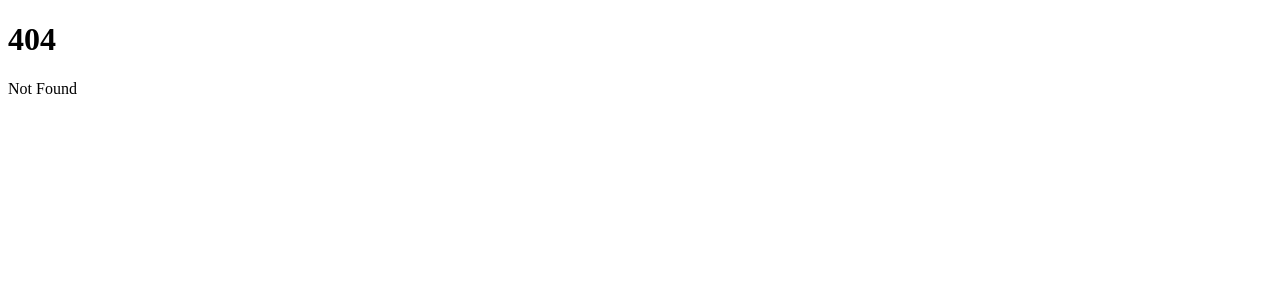
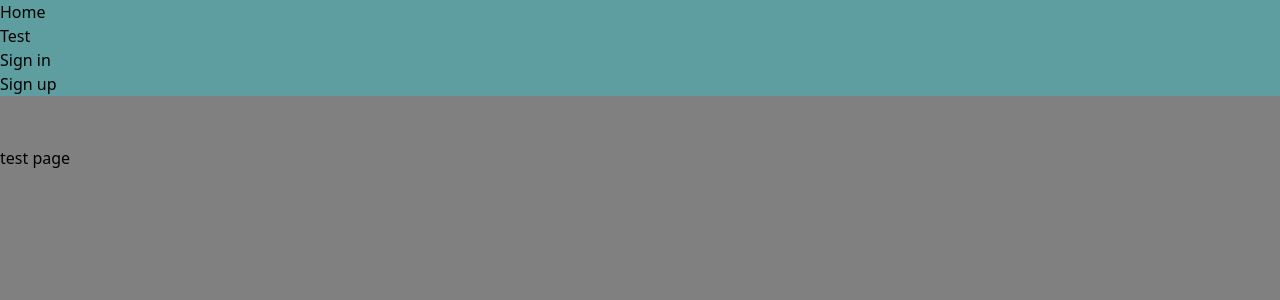
Before and after one commit to jujumilk3/svelte-study, a SvelteKit app in the folder super-simple-blog/: page /test in a window 1280 px wide. Before the commit this address had no page. Shown: the top 300 px of the page. Built offline with nearby package versions, Linux system fonts and the light colour scheme.

Commit message:
build pages and nav

```diff
--- a/super-simple-blog/src/+layout.svelte
+++ /dev/null
@@ -1,5 +0,0 @@
-<script>
-    import "../app.css";
-</script>
-
-<slot />
--- /dev/null
+++ b/super-simple-blog/src/lib/api/apiRequests.ts
@@ -0,0 +1,53 @@
+import {configs} from "$lib/constants/configs";
+
+export const baseService = {
+    async healthCheck() {
+        const response = await fetch(`${configs.BASE_API_URL}/healthcheck`, {
+            method: 'GET',
+            headers: {'Content-Type': 'application/json'}
+        });
+
+        return response.json();
+    },
+
+    async home(){
+        const response = await fetch(`${configs.BASE_API_URL}/`, {
+            method: 'GET',
+            headers: {'Content-Type': 'application/json'}
+        });
+
+        return response.json();
+    },
+}
+
+export const authService = {
+    async signup(email: string, password: string) {
+        const response = await fetch(`${configs.BASE_API_URL}/v1/auth/signup`, {
+            method: 'POST',
+            headers: {'Content-Type': 'application/json'},
+            body: JSON.stringify({email, password})
+        });
+
+        return response.json();
+    },
+
+    async signin(email: string, password: string) {
+        console.log(email, password);
+        const response = await fetch(`${configs.BASE_API_URL}/v1/auth/signin`, {
+            method: 'POST',
+            headers: {'Content-Type': 'application/json'},
+            body: JSON.stringify({email, password})
+        });
+
+        return response.json();
+    },
+
+    async signout() {
+        const response = await fetch(`${configs.BASE_API_URL}/v1/auth/signout`, {
+            method: 'POST',
+            headers: {'Content-Type': 'application/json'}
+        });
+
+        return response.json();
+    }
+}
--- /dev/null
+++ b/super-simple-blog/src/lib/components/headers/CommonNavigator.svelte
@@ -0,0 +1,31 @@
+<script>
+import {page} from "$app/stores";
+</script>
+
+<nav class="navbar navbar-light mx-auto">
+    <div class="container">
+        <ul class="nav navbar-nav pull-xs-right">
+            <li class="nav-item">
+                <a class="nav-link" class:active={$page.url.pathname === '/'} href="/">Home</a>
+            </li>
+            <li class="nav-item">
+                <a class="nav-link" class:active={$page.url.pathname === '/test'} href="/test">Test</a>
+            </li>
+            <li class="nav-item">
+                <a href="/signin" class="nav-link" class:active={$page.url.pathname === '/signin'}>Sign in</a>
+            </li>
+            <li class="nav-item">
+                <a href="/signup" class="nav-link" class:active={$page.url.pathname === '/signup'}>Sign up</a>
+            </li>
+        </ul>
+    </div>
+</nav>
+
+
+
+<style lang="postcss">
+    nav {
+        background-color: cadetblue;
+        margin-bottom: 50px;
+    }
+</style>
--- /dev/null
+++ b/super-simple-blog/src/lib/constants/configs.ts
@@ -0,0 +1,17 @@
+class Configs {
+    readonly APP_NAME: string = 'super-simple-blog';
+    readonly ENV: string = import.meta.env.ENV || null;
+    readonly BASE_API_URL: string = import.meta.env.BASE_API_URL || 'http://localhost:8000';
+
+    constructor() {
+        if (this.ENV === 'dev') {
+            this.BASE_API_URL = 'https://dev-api.super-simple-blog.com';
+        } else if (this.ENV === 'stage') {
+            this.BASE_API_URL = 'https://stage-api.super-simple-blog.com';
+        } else if (this.ENV === 'prod') {
+            this.BASE_API_URL = 'https://api.super-simple-blog.com';
+        }
+    }
+}
+
+export const configs = new Configs();
--- /dev/null
+++ b/super-simple-blog/src/lib/constants/enums.ts
@@ -0,0 +1,9 @@
+enum DayOfWeek {
+    Sunday = 0,
+    Monday = 1,
+    Tuesday = 2,
+    Wednesday = 3,
+    Thursday = 4,
+    Friday = 5,
+    Saturday = 6,
+}
--- /dev/null
+++ b/super-simple-blog/src/routes/+layout.svelte
@@ -0,0 +1,14 @@
+<script lang="ts">
+    import "../app.css";
+    import CommonNavigator from "$lib/components/headers/CommonNavigator.svelte";
+</script>
+
+<CommonNavigator />
+<slot />
+
+
+<style lang="postcss">
+    :global(html) {
+        background-color: gray;
+    }
+</style>
--- a/super-simple-blog/src/routes/+page.svelte
+++ b/super-simple-blog/src/routes/+page.svelte
@@ -1,9 +1,3 @@
 <h1 class="text-3xl font-bold underline">
     Hello world!
 </h1>
-
-<style lang="postcss">
-    :global(html) {
-        background-color: theme(colors.gray.400);
-    }
-</style>
--- /dev/null
+++ b/super-simple-blog/src/routes/signin/+page.svelte
@@ -0,0 +1,3 @@
+<h1>
+    signin page
+</h1>
--- /dev/null
+++ b/super-simple-blog/src/routes/signup/+page.svelte
@@ -0,0 +1,3 @@
+<h1>
+    signup page
+</h1>
--- /dev/null
+++ b/super-simple-blog/src/routes/test/+page.svelte
@@ -0,0 +1,3 @@
+<h1>
+    test page
+</h1>
```
